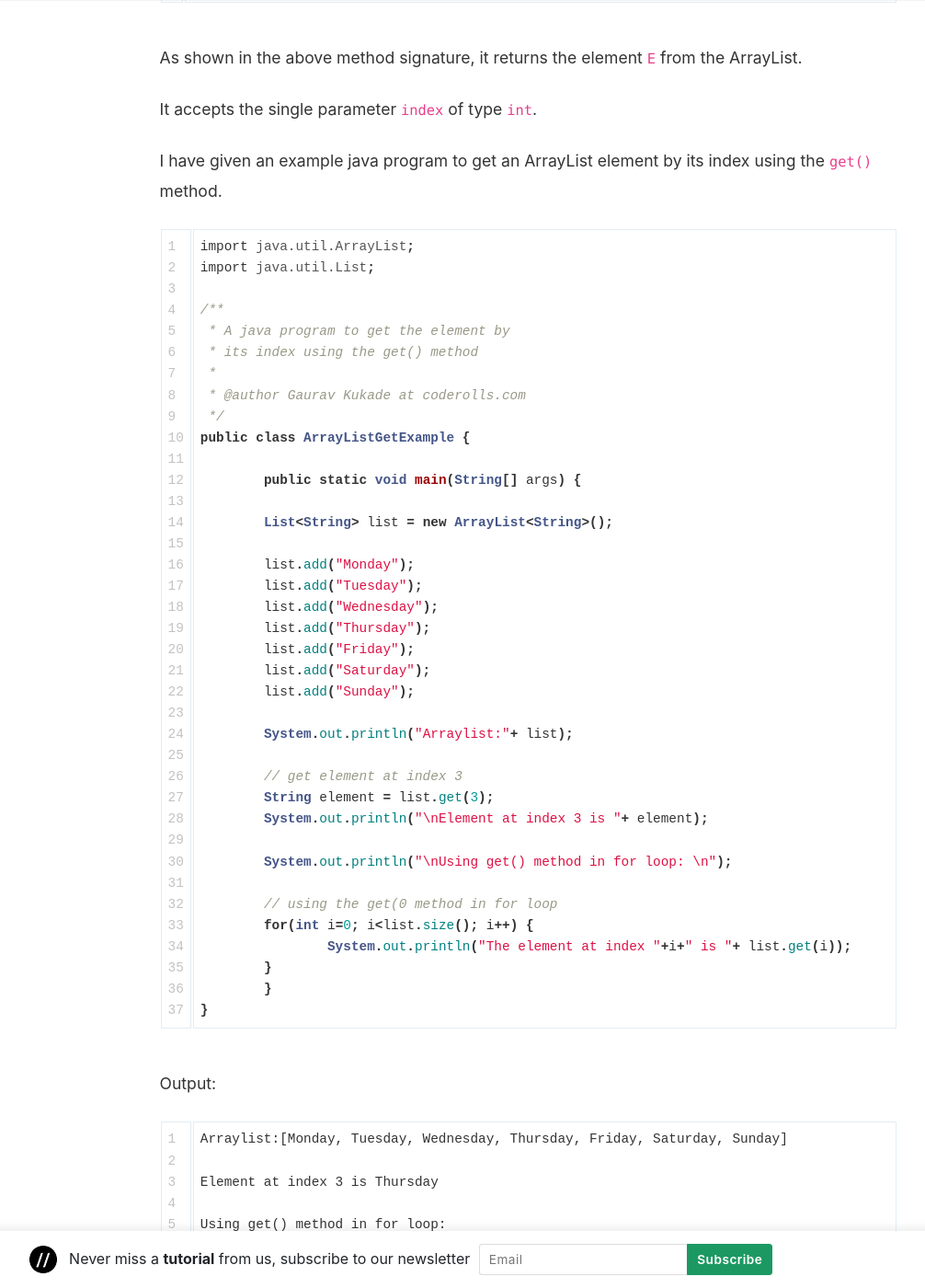
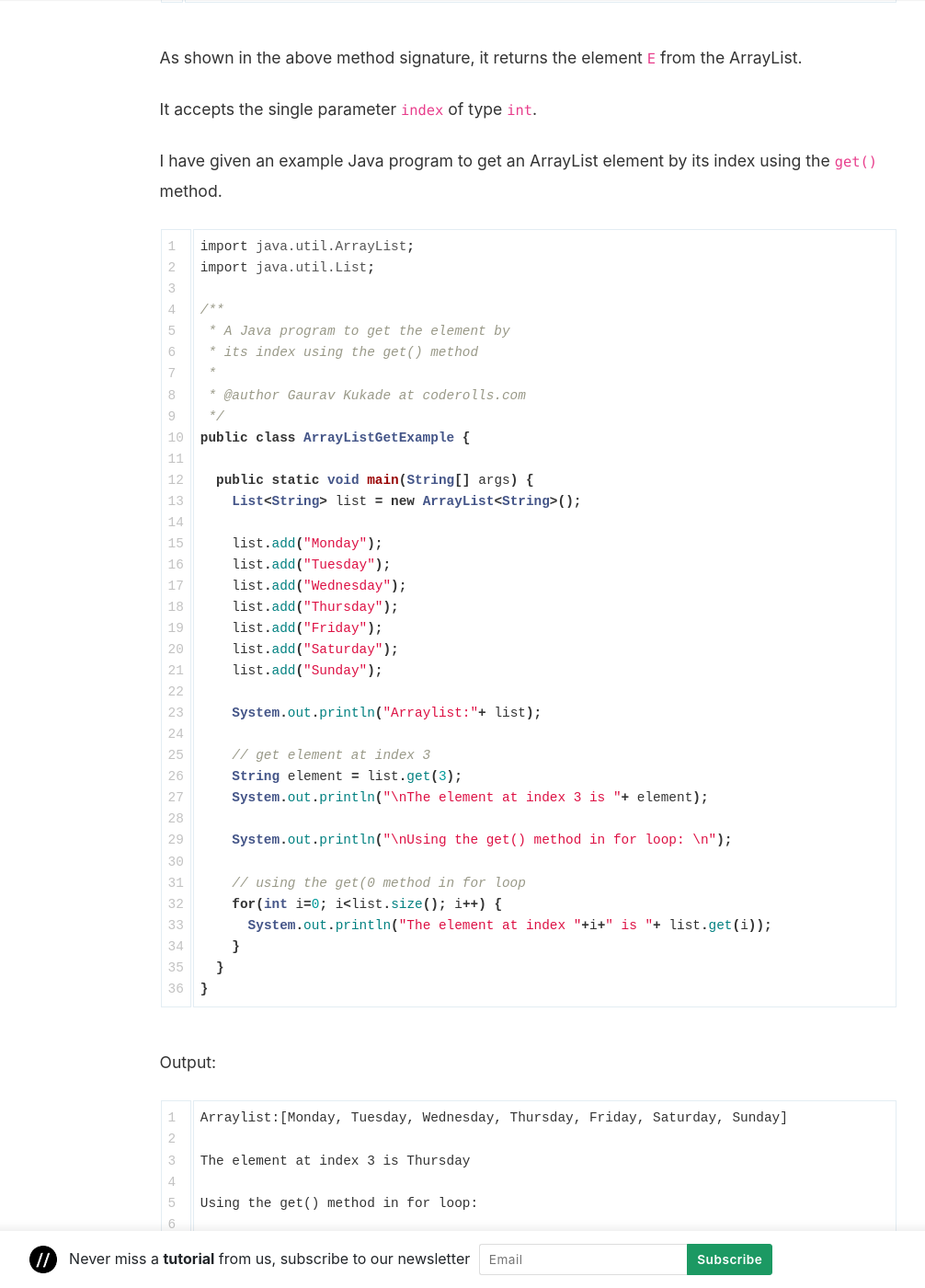
Before and after one commit to coderolls/coderolls-blog, a Jekyll site: the page built from _posts/collections/arraylist/2021-12-18-arraylist-get-method.md, in a window 1280 px wide and 1400 px high, scrolled down 1098 px. Shown: the whole window at 92% size, without its empty margins (204-1210 px from the left). Built offline with Jekyll 4.4.1, drawn with Linux system fonts in a browser that asks for light colours; nearby versions of some CDN libraries; comment, search, counter and statistics services are not loaded; some of the changed text lies outside the part shown.

Commit message:
Update 2021-12-18-arraylist-get-method.md

````diff
--- a/_posts/collections/arraylist/2021-12-18-arraylist-get-method.md
+++ b/_posts/collections/arraylist/2021-12-18-arraylist-get-method.md
@@ -4,10 +4,10 @@ title: "ArrayList get() method in Java"
 author: gaurav
 categories: [Collections, ArrayList]
 toc: true
-description: "In this article, we will see get() method of ArrayList class in Java. This method is used to get an arraylist element by its index."
+description: "In this article, we will see the `get()` method of the ArrayList class in Java. This method is used to get an ArrayList element by its index."
 ---
 
-In this article, we will see the `get()` method of [ArrayList class in Java](https://coderolls.com/arraylist-in-java/). This method is used to get an arraylist element by its index.
+In this article, we will see the `get()` method of [ArrayList class in Java](https://coderolls.com/arraylist-in-java/). This method is used to get an ArrayList element by its index.
 
 ## Introduction
 
@@ -15,7 +15,7 @@ ArrayList is a widely used class to store and retrieve data in a collection fram
 
 ArrayList is an ordered collection i.e. it maintains the insertion order of the elements. Also, it allows duplicate elements in the list.
 
-When we [iterate over an ArrayList](https://coderolls.com/iterating-the-arraylist-in-java/) using for loop, the variable `i` will be the current index of the list. We can use the variable `i` in the `get(int index)` method to get the element at index `i`.
+When we [iterate over an ArrayList](https://coderolls.com/iterating-the-arraylist-in-java/) using a for loop, the variable `i` will be the current index of the list. We can use the variable `i` in the `get(int index)` method to get the element at index `i`.
 
 We have seen a few methods of the ArrayList class before like [`add()`](https://coderolls.com/add-element-in-arraylist/), [`addAll()`](http://https://coderolls.com/arraylist-addall-method-in-java/), [`remove()`](https://coderolls.com/remove-element-from-arraylist/), [`set()`](https://coderolls.com/change-element-in-arraylist/), [`iterate()`](https://coderolls.com/iterating-the-arraylist-in-java/), [`clear()`](https://coderolls.com/arraylist-clear-method-in-java/) and [`contains()`](https://coderolls.com/arraylist-contains-method).
 
@@ -34,54 +34,53 @@ As shown in the above method signature, it returns the element `E` from the Arra
 
 It accepts the single parameter `index` of type `int`.
 
-I have given an example java program to get an ArrayList element by its index using the `get()` method.
+I have given an example Java program to get an ArrayList element by its index using the `get()` method.
 
 ```java
 import java.util.ArrayList;
 import java.util.List;
 
 /**
- * A java program to get the element by
+ * A Java program to get the element by
  * its index using the get() method
  *
  * @author Gaurav Kukade at coderolls.com
  */
 public class ArrayListGetExample {
 
-	public static void main(String[] args) {
+  public static void main(String[] args) {
+    List<String> list = new ArrayList<String>();
 
-        List<String> list = new ArrayList<String>();
+    list.add("Monday");
+    list.add("Tuesday");
+    list.add("Wednesday");
+    list.add("Thursday");
+    list.add("Friday");
+    list.add("Saturday");
+    list.add("Sunday");
 
-        list.add("Monday");
-        list.add("Tuesday");
-        list.add("Wednesday");
-        list.add("Thursday");
-        list.add("Friday");
-        list.add("Saturday");
-        list.add("Sunday");
+    System.out.println("Arraylist:"+ list);
 
-        System.out.println("Arraylist:"+ list);
+    // get element at index 3
+    String element = list.get(3);
+    System.out.println("\nThe element at index 3 is "+ element);
 
-        // get element at index 3
-        String element = list.get(3);
-        System.out.println("\nElement at index 3 is "+ element);
+    System.out.println("\nUsing the get() method in for loop: \n");
 
-        System.out.println("\nUsing get() method in for loop: \n");
-
-        // using the get(0 method in for loop
-        for(int i=0; i<list.size(); i++) {
-        	System.out.println("The element at index "+i+" is "+ list.get(i));
-        }
-	}
+    // using the get(0 method in for loop
+    for(int i=0; i<list.size(); i++) {
+      System.out.println("The element at index "+i+" is "+ list.get(i));
+    }
+  }
 }
 ```
 Output:
 ```
 Arraylist:[Monday, Tuesday, Wednesday, Thursday, Friday, Saturday, Sunday]
 
-Element at index 3 is Thursday
+The element at index 3 is Thursday
 
-Using get() method in for loop:
+Using the get() method in for loop:
 
 The element at index 0 is Monday
 The element at index 1 is Tuesday
````
Also changed, not shown: other parts of _posts/collections/arraylist/2021-12-18-arraylist-get-method.md (+3 -3 lines).
